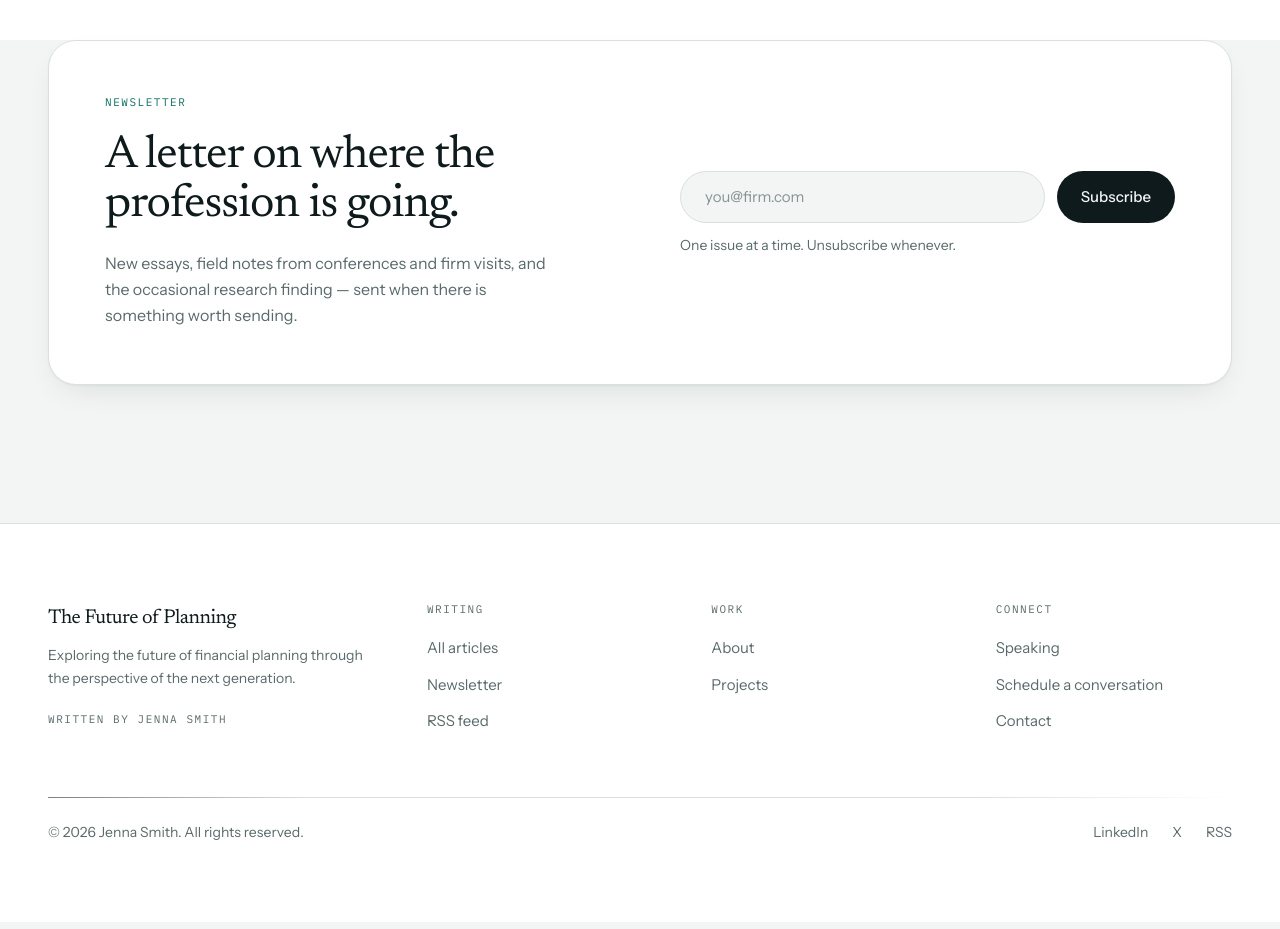
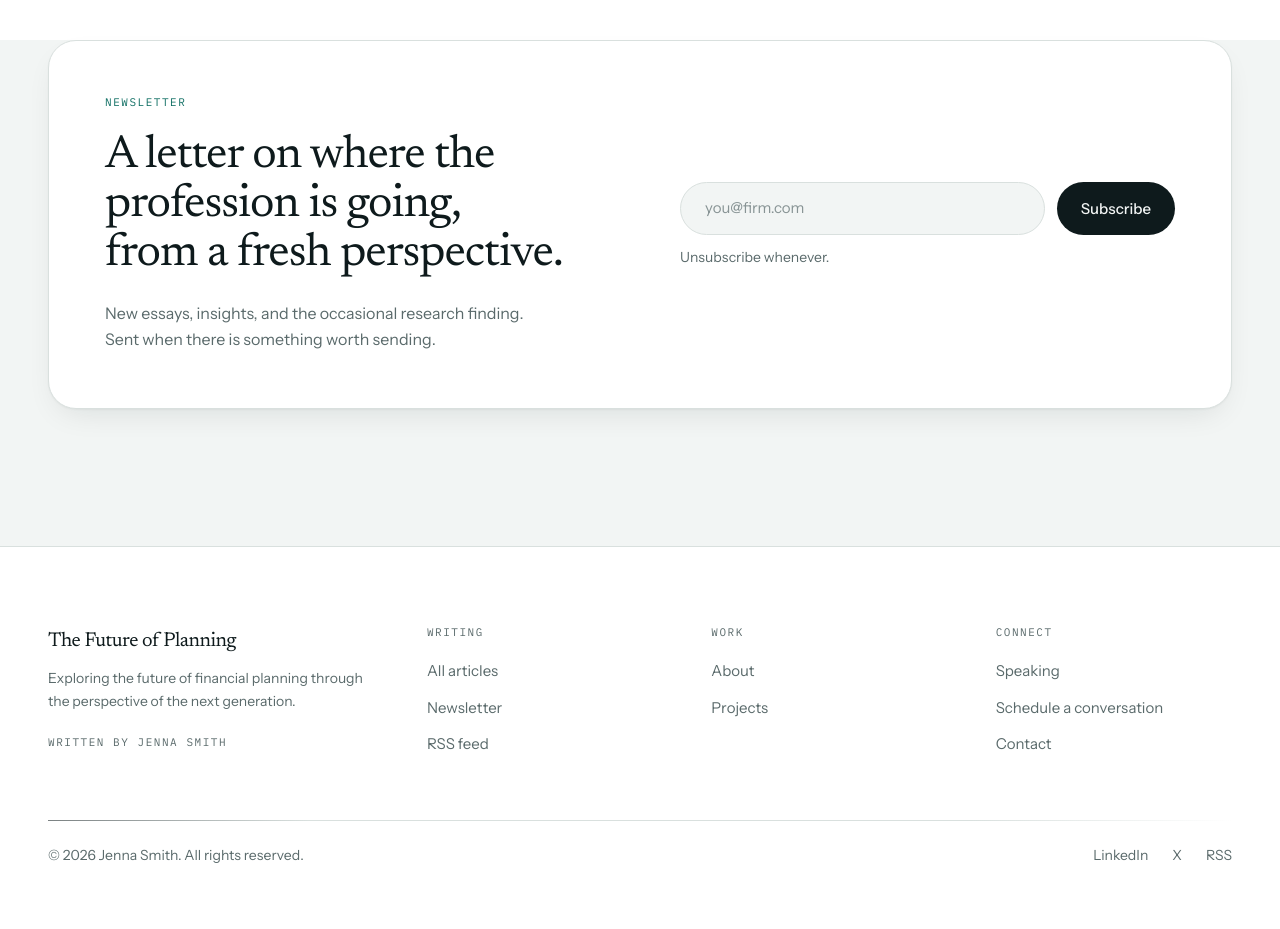
Before and after one commit to thefutureofplanning/The-Future-of-Planning, a Next.js app: page / in a window 1280 px wide. Shown: the part 3140-4069 px from the top of the page. Built offline with nearby package versions, Linux system fonts and the light colour scheme; no server answers.

Commit message:
Update newsletter copy: description, status line, and heading

```diff
--- a/src/app/newsletter/page.tsx
+++ b/src/app/newsletter/page.tsx
@@ -35,7 +35,7 @@ export default function NewsletterPage() {
     <>
       <PageHeader
         eyebrow="Newsletter"
-        title="A letter on where the profession is going."
+        title="A letter on where the profession is going, from a fresh perspective."
         lede="One send at a time, written for people who care how this profession hands itself over. No sponsorships, no roundups, no filler."
       />
 
--- a/src/components/NewsletterForm.tsx
+++ b/src/components/NewsletterForm.tsx
@@ -77,7 +77,7 @@ export function NewsletterForm({ className, id = 'newsletter' }: { className?: s
           status === 'error' ? 'text-ink' : 'text-graphite',
         )}
       >
-        {message || 'One issue at a time. Unsubscribe whenever.'}
+        {message || 'Unsubscribe whenever.'}
       </p>
     </div>
   )
--- a/src/components/home/NewsletterCta.tsx
+++ b/src/components/home/NewsletterCta.tsx
@@ -12,11 +12,11 @@ export function NewsletterCta() {
               <div>
                 <p className="tick text-horizon">Newsletter</p>
                 <h2 className="mt-6 font-display text-display-sm text-ink">
-                  A letter on where the profession is going.
+                  A letter on where the profession is going, from a fresh perspective.
                 </h2>
                 <p className="mt-5 max-w-md font-sans text-base leading-relaxed text-graphite">
-                  New essays, field notes from conferences and firm visits, and the occasional
-                  research finding — sent when there is something worth sending.
+                  New essays, insights, and the occasional research finding. Sent when there is
+                  something worth sending.
                 </p>
               </div>
               <div className="flex flex-col justify-center">
```
